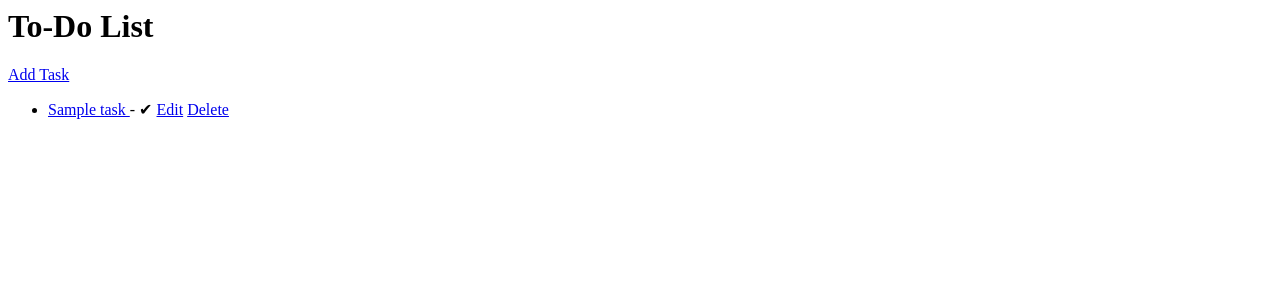
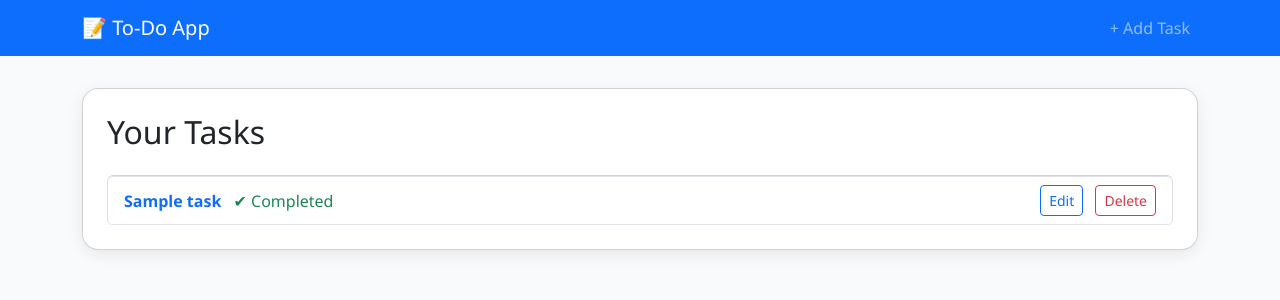
Before and after one commit to OmAr1dev/django-todo-app, a Django app: page / in a window 1280 px wide. Shown: the top 300 px of the page. Run offline with Django 5.2, Linux system fonts and the light colour scheme; tables that the repository leaves empty hold one stand-in row (values such as "Sample post").

Commit message:
feat(ui): refactor templates with base layout and Bootstrap styling

```diff
--- /dev/null
+++ b/tasks/templates/tasks/base.html
@@ -0,0 +1,49 @@
+{% load static %}
+<!DOCTYPE html>
+<html lang="en">
+<head>
+  <meta charset="utf-8">
+  <meta name="viewport" content="width=device-width,initial-scale=1">
+  <title>{% block title %}To-Do List{% endblock %}</title>
+
+  <!-- Bootstrap 5 -->
+  <link href="https://cdn.jsdelivr.net/npm/bootstrap@5.3.3/dist/css/bootstrap.min.css" rel="stylesheet">
+
+  <style>
+    body {
+      background: #f9fafc;
+      font-family: "Segoe UI", sans-serif;
+    }
+    .navbar {
+      margin-bottom: 2rem;
+    }
+    .card {
+      border-radius: 1rem;
+      box-shadow: 0 4px 15px rgba(0,0,0,0.08);
+    }
+  </style>
+</head>
+<body>
+
+  <!-- Navbar -->
+  <nav class="navbar navbar-expand-lg navbar-dark bg-primary">
+    <div class="container">
+      <a class="navbar-brand" href="{% url 'task_list' %}">📝 To-Do App</a>
+      <div class="collapse navbar-collapse">
+        <ul class="navbar-nav ms-auto">
+          <li class="nav-item">
+            <a class="nav-link" href="{% url 'task_create' %}">+ Add Task</a>
+          </li>
+        </ul>
+      </div>
+    </div>
+  </nav>
+
+  <!-- Page content -->
+  <div class="container">
+    {% block content %}{% endblock %}
+  </div>
+
+  <script src="https://cdn.jsdelivr.net/npm/bootstrap@5.3.3/dist/js/bootstrap.bundle.min.js"></script>
+</body>
+</html>
--- a/tasks/templates/tasks/task_list.html
+++ b/tasks/templates/tasks/task_list.html
@@ -1,4 +1,35 @@
-<h1>To-Do List</h1>
+{% extends "tasks/base.html" %}
+{% block title %}Tasks{% endblock %}
+
+{% block content %}
+<div class="card p-4">
+  <h2 class="mb-4">Your Tasks</h2>
+  {% if tasks %}
+    <ul class="list-group">
+      {% for task in tasks %}
+        <li class="list-group-item d-flex justify-content-between align-items-center">
+          <div>
+            <a href="{% url 'task_detail' task.pk %}" class="fw-bold text-decoration-none">
+              {{ task.title }}
+            </a>
+            <span class="ms-2 {% if task.completed %}text-success{% else %}text-danger{% endif %}">
+              {% if task.completed %}✔ Completed{% else %}❌ Pending{% endif %}
+            </span>
+          </div>
+          <div>
+            <a href="{% url 'task_update' task.pk %}" class="btn btn-sm btn-outline-primary me-2">Edit</a>
+            <a href="{% url 'task_delete' task.pk %}" class="btn btn-sm btn-outline-danger">Delete</a>
+          </div>
+        </li>
+      {% endfor %}
+    </ul>
+  {% else %}
+    <p class="text-muted">No tasks yet. <a href="{% url 'task_create' %}">Add one!</a></p>
+  {% endif %}
+</div>
+{% endblock %}
+
+<!-- <h1>To-Do List</h1>
 <a href="{% url 'task_create' %}">Add Task</a>
 <ul>
     {% for task in tasks %}
@@ -13,7 +44,7 @@
     {% empty %}
         <li>No tasks yet.</li>
     {% endfor %}
-</ul>
+</ul> -->
 
 <!-- <ul>
     {% for task in tasks %}
```
Also changed, not shown: tasks/templates/tasks/task_confirm_delete.html (+19 -2 lines), tasks/templates/tasks/task_detail.html (+29 -1 lines), tasks/templates/tasks/task_form.html (+18 -2 lines).
